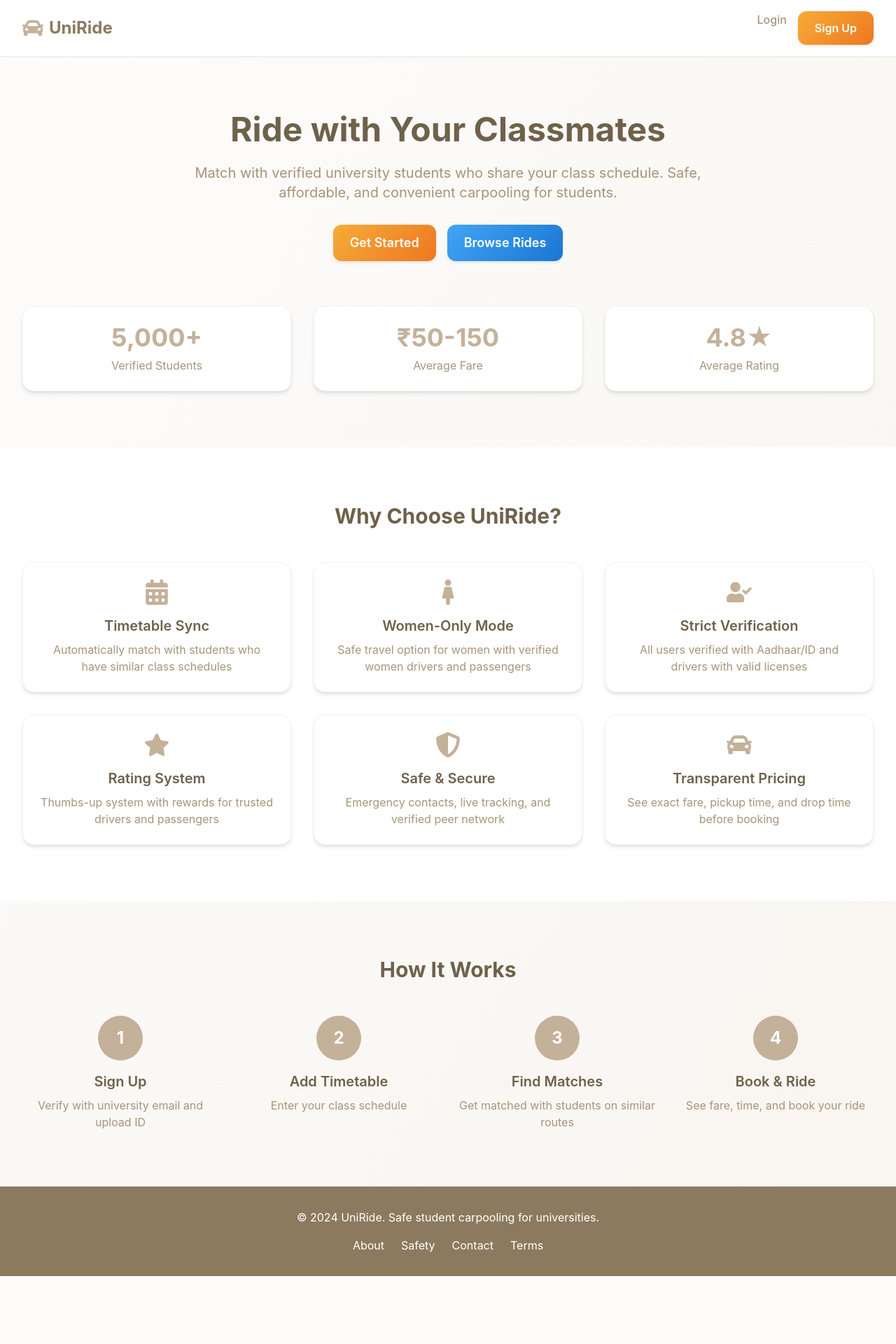
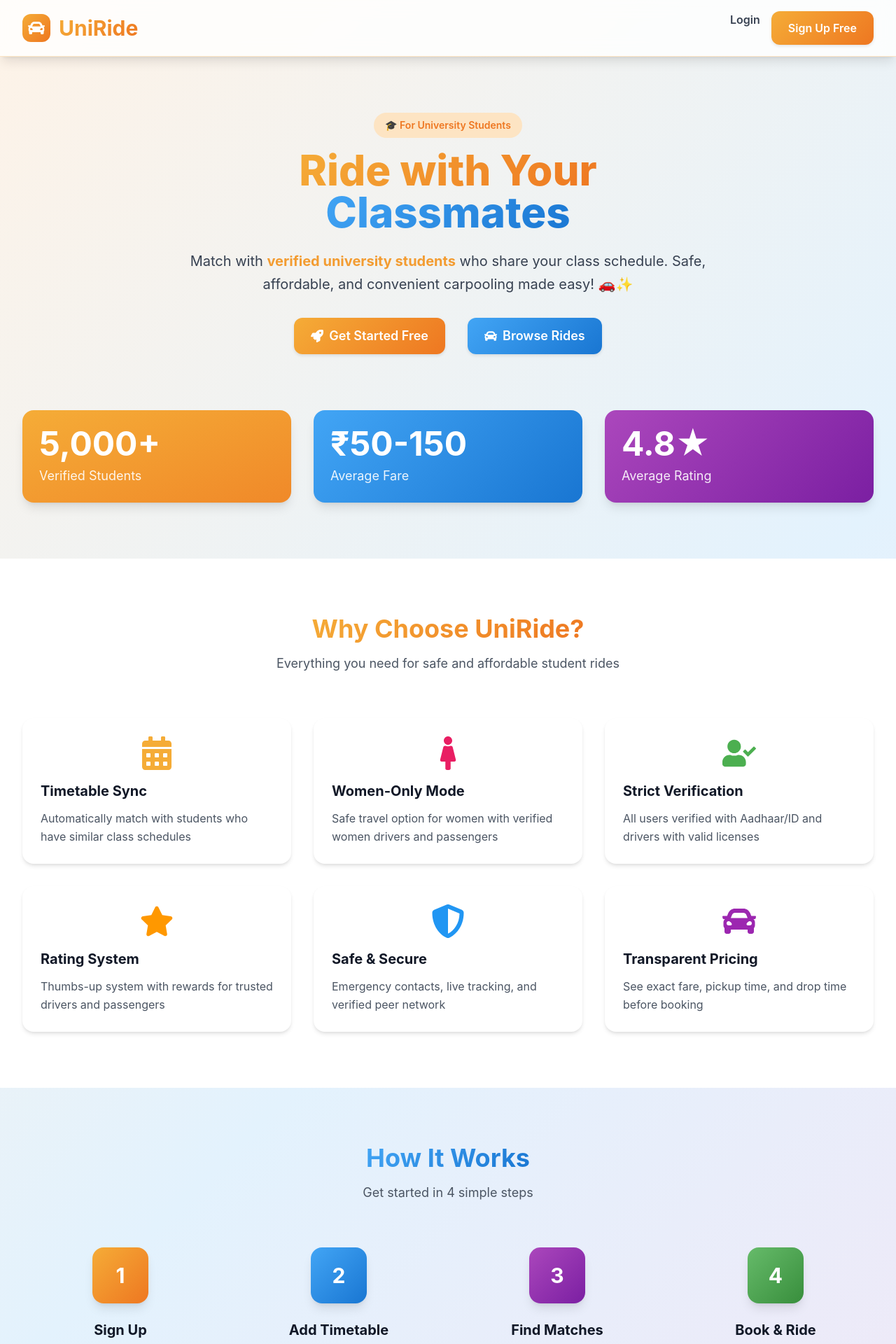
Before and after one commit to Prateek8r4-beep/university-ride-match, a Next.js app: page / in a window 1280 px wide. Shown: the top 1920 px of the page at 70% size. Before the commit the page ends 1823 px from the top, so only its background shows below. Built offline with nearby package versions, Linux system fonts and the light colour scheme.

Commit message:
Update home page with vibrant colors and modern design

```diff
--- a/app/page.tsx
+++ b/app/page.tsx
@@ -2,25 +2,27 @@
 
 import { useState } from 'react'
 import Link from 'next/link'
-import { FaCar, FaShieldAlt, FaCalendarAlt, FaStar, FaUserCheck, FaFemale } from 'react-icons/fa'
+import { FaCar, FaShieldAlt, FaCalendarAlt, FaStar, FaUserCheck, FaFemale, FaRocket, FaHeart } from 'react-icons/fa'
 
 export default function Home() {
   return (
-    <div className="min-h-screen bg-gradient-to-br from-beige-50 to-beige-100">
+    <div className="min-h-screen bg-gradient-page">
       {/* Header */}
-      <header className="bg-white shadow-sm border-b border-beige-200">
+      <header className="bg-white/80 backdrop-blur-md shadow-lg border-b border-primary-100 sticky top-0 z-50">
         <div className="max-w-7xl mx-auto px-4 sm:px-6 lg:px-8 py-4">
           <div className="flex justify-between items-center">
-            <div className="flex items-center space-x-2">
-              <FaCar className="text-beige-600 text-3xl" />
-              <h1 className="text-2xl font-bold text-beige-800">UniRide</h1>
+            <div className="flex items-center space-x-3">
+              <div className="bg-gradient-primary p-2 rounded-xl">
+                <FaCar className="text-white text-2xl" />
+              </div>
+              <h1 className="text-3xl font-bold gradient-text">UniRide</h1>
             </div>
             <div className="flex space-x-4">
-              <Link href="/login" className="text-beige-700 hover:text-beige-900 font-medium">
+              <Link href="/login" className="text-gray-700 hover:text-primary-600 font-semibold transition-colors">
                 Login
               </Link>
               <Link href="/verification" className="btn-primary">
-                Sign Up
+                Sign Up Free
               </Link>
             </div>
           </div>
@@ -28,38 +30,43 @@ export default function Home() {
       </header>
 
       {/* Hero Section */}
-      <section className="max-w-7xl mx-auto px-4 sm:px-6 lg:px-8 py-20">
+      <section className="max-w-7xl mx-auto px-4 sm:px-6 lg:px-8 py-20 animate-fadeIn">
         <div className="text-center">
-          <h2 className="text-5xl font-bold text-beige-900 mb-6">
-            Ride with Your Classmates
+          <div className="inline-block mb-4">
+            <span className="badge-primary text-sm px-4 py-2">🎓 For University Students</span>
+          </div>
+          <h2 className="text-6xl font-extrabold mb-6">
+            <span className="bg-gradient-primary bg-clip-text text-transparent">Ride with Your</span>
+            <br />
+            <span className="bg-gradient-secondary bg-clip-text text-transparent">Classmates</span>
           </h2>
-          <p className="text-xl text-beige-700 mb-8 max-w-3xl mx-auto">
-            Match with verified university students who share your class schedule.
-            Safe, affordable, and convenient carpooling for students.
+          <p className="text-xl text-gray-700 mb-8 max-w-3xl mx-auto leading-relaxed">
+            Match with <span className="font-bold text-primary-600">verified university students</span> who share your class schedule.
+            Safe, affordable, and convenient carpooling made easy! 🚗✨
           </p>
-          <div className="flex justify-center space-x-4">
-            <Link href="/verification" className="btn-primary text-lg">
-              Get Started
+          <div className="flex justify-center space-x-4 flex-wrap gap-4">
+            <Link href="/verification" className="btn-primary text-lg flex items-center gap-2">
+              <FaRocket /> Get Started Free
             </Link>
-            <Link href="/rides" className="btn-secondary text-lg">
-              Browse Rides
+            <Link href="/rides" className="btn-secondary text-lg flex items-center gap-2">
+              <FaCar /> Browse Rides
             </Link>
           </div>
         </div>
 
         {/* Stats */}
-        <div className="grid grid-cols-1 md:grid-cols-3 gap-8 mt-16">
-          <div className="card text-center">
-            <div className="text-4xl font-bold text-beige-600 mb-2">5,000+</div>
-            <div className="text-beige-700">Verified Students</div>
+        <div className="grid grid-cols-1 md:grid-cols-3 gap-8 mt-20">
+          <div className="stat-card animate-fadeIn">
+            <div className="text-5xl font-bold mb-2">5,000+</div>
+            <div className="text-white/90 text-lg">Verified Students</div>
           </div>
-          <div className="card text-center">
-            <div className="text-4xl font-bold text-beige-600 mb-2">₹50-150</div>
-            <div className="text-beige-700">Average Fare</div>
+          <div className="bg-gradient-secondary text-white rounded-2xl p-6 shadow-lg transform hover:scale-105 transition-all duration-300 animate-fadeIn">
+            <div className="text-5xl font-bold mb-2">₹50-150</div>
+            <div className="text-white/90 text-lg">Average Fare</div>
           </div>
-          <div className="card text-center">
-            <div className="text-4xl font-bold text-beige-600 mb-2">4.8★</div>
-            <div className="text-beige-700">Average Rating</div>
+          <div className="bg-gradient-accent text-white rounded-2xl p-6 shadow-lg transform hover:scale-105 transition-all duration-300 animate-fadeIn">
+            <div className="text-5xl font-bold mb-2">4.8★</div>
+            <div className="text-white/90 text-lg">Average Rating</div>
           </div>
         </div>
       </section>
@@ -67,39 +74,48 @@ export default function Home() {
       {/* Features Section */}
       <section className="bg-white py-20">
         <div className="max-w-7xl mx-auto px-4 sm:px-6 lg:px-8">
-          <h3 className="text-3xl font-bold text-beige-900 text-center mb-12">
-            Why Choose UniRide?
-          </h3>
+          <div className="text-center mb-16">
+            <h3 className="text-4xl font-bold mb-4">
+              <span className="bg-gradient-primary bg-clip-text text-transparent">Why Choose UniRide?</span>
+            </h3>
+            <p className="text-gray-600 text-lg">Everything you need for safe and affordable student rides</p>
+          </div>
           <div className="grid grid-cols-1 md:grid-cols-2 lg:grid-cols-3 gap-8">
             <FeatureCard
-              icon={<FaCalendarAlt className="text-4xl text-beige-600" />}
+              icon={<FaCalendarAlt className="text-5xl text-primary-500" />}
               title="Timetable Sync"
               description="Automatically match with students who have similar class schedules"
+              color="primary"
             />
             <FeatureCard
-              icon={<FaFemale className="text-4xl text-beige-600" />}
+              icon={<FaFemale className="text-5xl text-pink-500" />}
               title="Women-Only Mode"
               description="Safe travel option for women with verified women drivers and passengers"
+              color="pink"
             />
             <FeatureCard
-              icon={<FaUserCheck className="text-4xl text-beige-600" />}
+              icon={<FaUserCheck className="text-5xl text-success-500" />}
               title="Strict Verification"
               description="All users verified with Aadhaar/ID and drivers with valid licenses"
+              color="success"
             />
             <FeatureCard
-              icon={<FaStar className="text-4xl text-beige-600" />}
+              icon={<FaStar className="text-5xl text-warning-500" />}
               title="Rating System"
               description="Thumbs-up system with rewards for trusted drivers and passengers"
+              color="warning"
             />
             <FeatureCard
-              icon={<FaShieldAlt className="text-4xl text-beige-600" />}
+              icon={<FaShieldAlt className="text-5xl text-secondary-500" />}
               title="Safe & Secure"
               description="Emergency contacts, live tracking, and verified peer network"
+              color="secondary"
             />
             <FeatureCard
-              icon={<FaCar className="text-4xl text-beige-600" />}
+              icon={<FaCar className="text-5xl text-accent-500" />}
               title="Transparent Pricing"
               description="See exact fare, pickup time, and drop time before booking"
+              color="accent"
             />
           </div>
         </div>
@@ -107,26 +123,80 @@ export default function Home() {
 
       {/* How It Works */}
       <section className="max-w-7xl mx-auto px-4 sm:px-6 lg:px-8 py-20">
-        <h3 className="text-3xl font-bold text-beige-900 text-center mb-12">
-          How It Works
-        </h3>
+        <div className="text-center mb-16">
+          <h3 className="text-4xl font-bold mb-4">
+            <span className="bg-gradient-secondary bg-clip-text text-transparent">How It Works</span>
+          </h3>
+          <p className="text-gray-600 text-lg">Get started in 4 simple steps</p>
+        </div>
         <div className="grid grid-cols-1 md:grid-cols-4 gap-8">
-          <StepCard number="1" title="Sign Up" description="Verify with university email and upload ID" />
-          <StepCard number="2" title="Add Timetable" description="Enter your class schedule" />
-          <StepCard number="3" title="Find Matches" description="Get matched with students on similar routes" />
-          <StepCard number="4" title="Book & Ride" description="See fare, time, and book your ride" />
+          <StepCard
+            number="1"
+            title="Sign Up"
+            description="Verify with university email and upload ID"
+            color="primary"
+          />
+          <StepCard
+            number="2"
+            title="Add Timetable"
+            description="Enter your class schedule"
+            color="secondary"
+          />
+          <StepCard
+            number="3"
+            title="Find Matches"
+            description="Get matched with students on similar routes"
+            color="accent"
+          />
+          <StepCard
+            number="4"
+            title="Book & Ride"
+            description="See fare, time, and book your ride"
+            color="success"
+          />
+        </div>
+      </section>
+
+      {/* CTA Section */}
+      <section className="bg-gradient-primary py-20">
+        <div className="max-w-4xl mx-auto px-4 sm:px-6 lg:px-8 text-center">
+          <h3 className="text-4xl font-bold text-white mb-6">
+            Ready to Start Your Journey?
+          </h3>
+          <p className="text-xl text-white/90 mb-8">
+            Join thousands of students already saving money and making friends!
+          </p>
+          <div className="flex justify-center space-x-4 flex-wrap gap-4">
+            <Link href="/verification" className="bg-white text-primary-600 font-bold py-4 px-8 rounded-xl shadow-lg hover:shadow-xl transition-all duration-300 transform hover:scale-105">
+              Sign Up Now - It's Free!
+            </Link>
+            <Link href="/rides" className="bg-white/20 backdrop-blur-sm text-white font-bold py-4 px-8 rounded-xl border-2 border-white hover:bg-white/30 transition-all duration-300">
+              Browse Rides
+            </Link>
+          </div>
         </div>
       </section>
 
       {/* Footer */}
-      <footer className="bg-beige-800 text-white py-8">
-        <div className="max-w-7xl mx-auto px-4 sm:px-6 lg:px-8 text-center">
-          <p>&copy; 2024 UniRide. Safe student carpooling for universities.</p>
-          <div className="mt-4 space-x-6">
-            <Link href="/about" className="hover:text-beige-300">About</Link>
-            <Link href="/safety" className="hover:text-beige-300">Safety</Link>
-            <Link href="/contact" className="hover:text-beige-300">Contact</Link>
-            <Link href="/terms" className="hover:text-beige-300">Terms</Link>
+      <footer className="bg-gray-900 text-white py-12">
+        <div className="max-w-7xl mx-auto px-4 sm:px-6 lg:px-8">
+          <div className="text-center">
+            <div className="flex items-center justify-center space-x-3 mb-4">
+              <div className="bg-gradient-primary p-2 rounded-xl">
+                <FaCar className="text-white text-2xl" />
+              </div>
+              <h1 className="text-2xl font-bold">UniRide</h1>
+            </div>
+            <p className="text-gray-400 mb-6">Safe student carpooling for universities</p>
+            <div className="flex justify-center space-x-8 mb-6">
+              <Link href="/about" className="text-gray-400 hover:text-primary-400 transition-colors">About</Link>
+              <Link href="/safety" className="text-gray-400 hover:text-primary-400 transition-colors">Safety</Link>
+              <Link href="/contact" className="text-gray-400 hover:text-primary-400 transition-colors">Contact</Link>
+              <Link href="/terms" className="text-gray-400 hover:text-primary-400 transition-colors">Terms</Link>
+            </div>
+            <p className="text-gray-500 text-sm flex items-center justify-center gap-2">
+              Made with <FaHeart className="text-red-500" /> for university students
+            </p>
           </div>
         </div>
       </footer>
@@ -134,24 +204,40 @@ export default function Home() {
   )
 }
 
-function FeatureCard({ icon, title, description }: { icon: React.ReactNode, title: string, description: string }) {
+function FeatureCard({ icon, title, description, color }: { icon: React.ReactNode, title: string, description: string, color: string }) {
+  const colorClasses = {
+    primary: 'hover:border-primary-300 hover:shadow-primary-200',
+    secondary: 'hover:border-secondary-300 hover:shadow-secondary-200',
+    accent: 'hover:border-accent-300 hover:shadow-accent-200',
+    success: 'hover:border-success-300 hover:shadow-success-200',
+    warning: 'hover:border-warning-300 hover:shadow-warning-200',
+    pink: 'hover:border-pink-300 hover:shadow-pink-200',
+  }
+
   return (
-    <div className="card text-center hover:shadow-lg transition-shadow">
+    <div className={`feature-card ${colorClasses[color as keyof typeof colorClasses]}`}>
       <div className="flex justify-center mb-4">{icon}</div>
-      <h4 className="text-xl font-semibold text-beige-900 mb-2">{title}</h4>
-      <p className="text-beige-700">{description}</p>
+      <h4 className="text-xl font-bold text-gray-900 mb-3">{title}</h4>
+      <p className="text-gray-600 leading-relaxed">{description}</p>
     </div>
   )
 }
 
-function StepCard({ number, title, description }: { number: string, title: string, description: string }) {
+function StepCard({ number, title, description, color }: { number: string, title: string, description: string, color: string }) {
+  const gradients = {
+    primary: 'bg-gradient-primary',
+    secondary: 'bg-gradient-secondary',
+    accent: 'bg-gradient-accent',
+    success: 'bg-gradient-success',
+  }
+
   return (
-    <div className="text-center">
-      <div className="w-16 h-16 bg-beige-600 text-white rounded-full flex items-center justify-center text-2xl font-bold mx-auto mb-4">
+    <div className="text-center group">
+      <div className={`w-20 h-20 ${gradients[color as keyof typeof gradients]} text-white rounded-2xl flex items-center justify-center text-3xl font-bold mx-auto mb-6 shadow-lg group-hover:scale-110 transition-transform duration-300`}>
         {number}
       </div>
-      <h4 className="text-xl font-semibold text-beige-900 mb-2">{title}</h4>
-      <p className="text-beige-700">{description}</p>
+      <h4 className="text-xl font-bold text-gray-900 mb-3">{title}</h4>
+      <p className="text-gray-600 leading-relaxed">{description}</p>
     </div>
   )
 }
```
